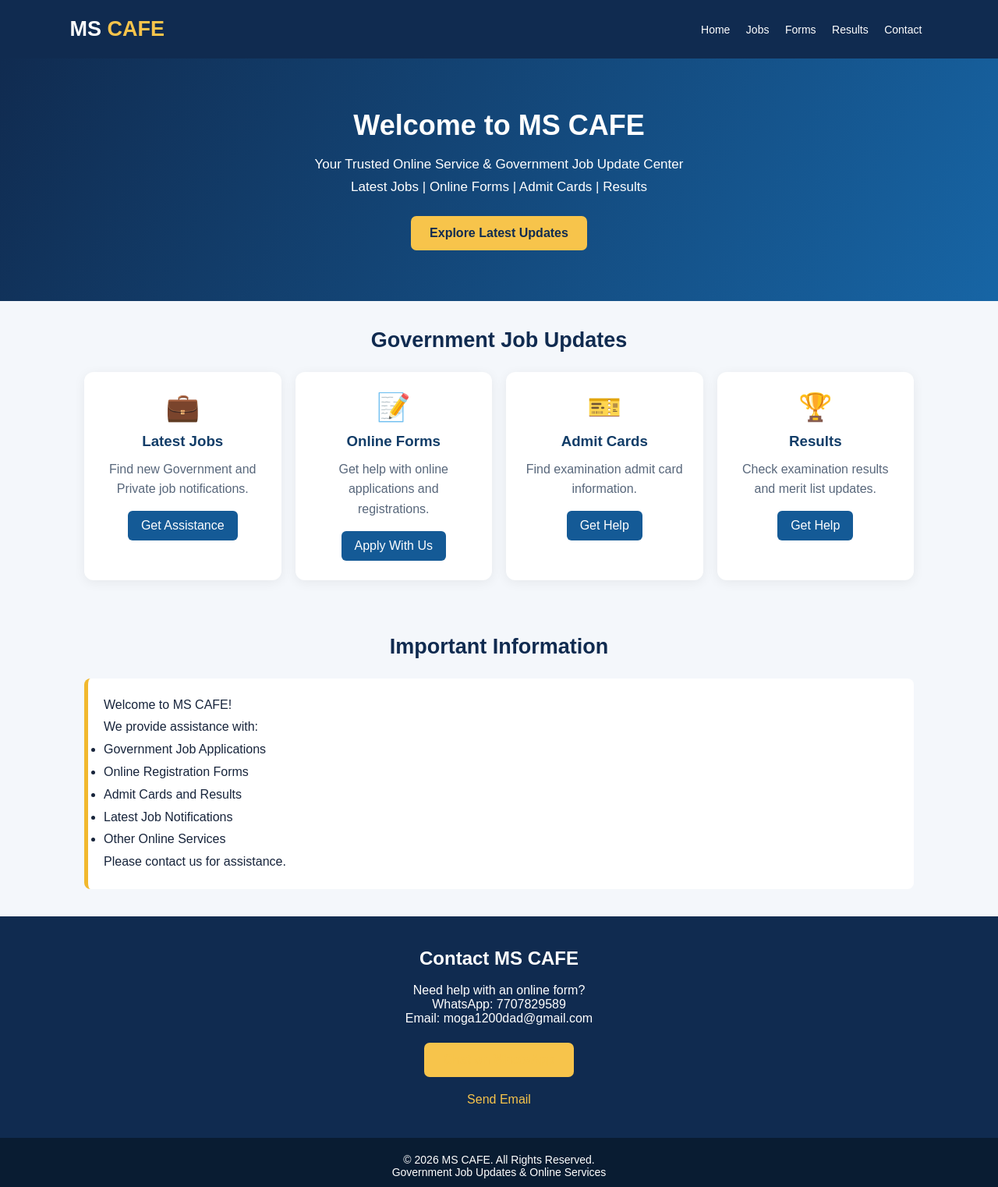
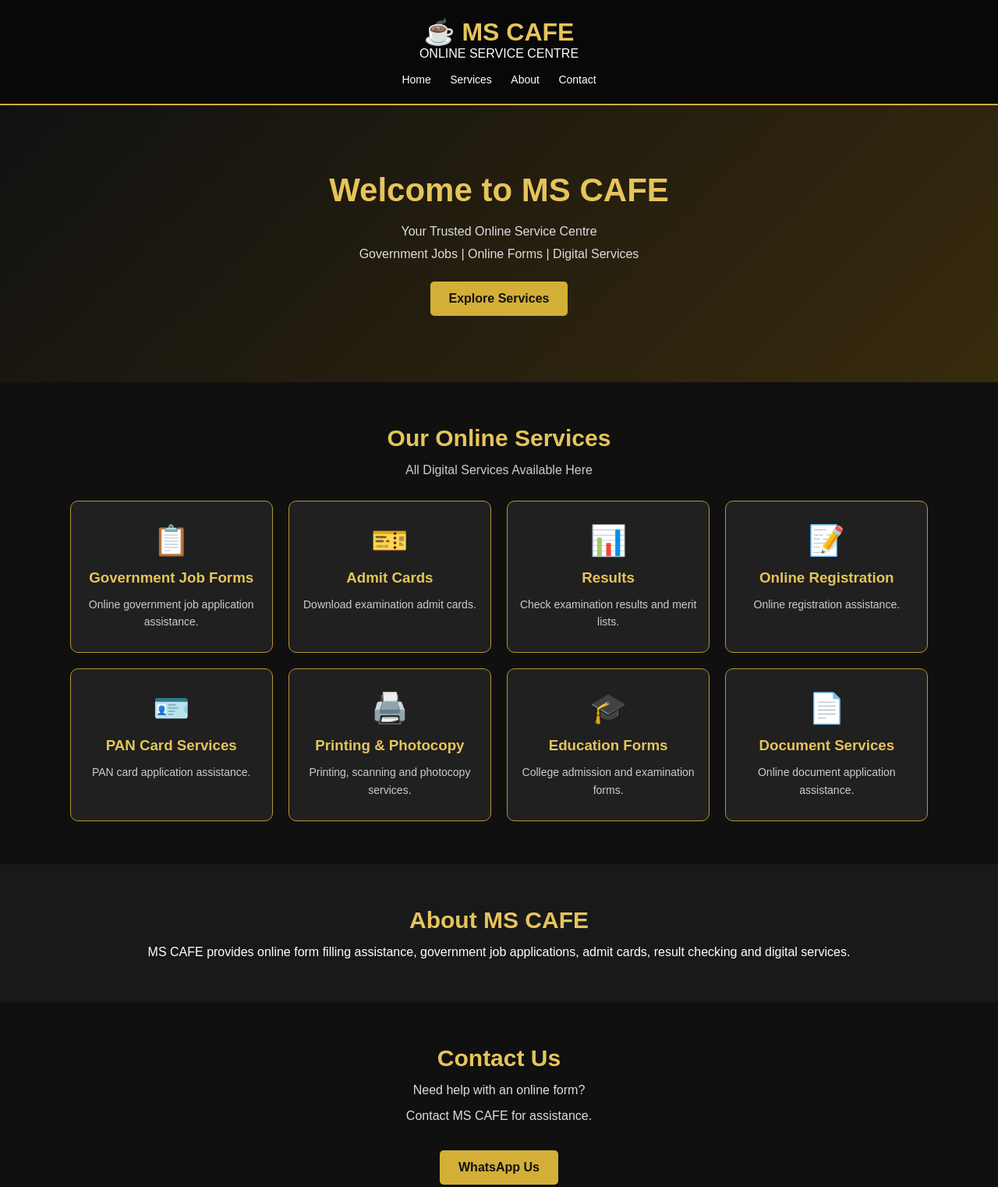
Before and after one commit to mscafe02/ms-cafe-website, a plain HTML site: page index.html in a window 1280 px wide. Shown: the top 1522 px of the page at 78% size. Drawn offline with Linux system fonts and the light colour scheme.

Commit message:
Update index.html

```diff
--- a/index.html
+++ b/index.html
@@ -1,117 +1,126 @@
-
 <!DOCTYPE html>
 <html lang="en">
 <head>
 <meta charset="UTF-8">
 <meta name="viewport" content="width=device-width, initial-scale=1.0">
-<title>MS CAFE | Government Job Updates</title>
+<title>MS CAFE - Online Service Centre</title>
 <style>
 *{margin:0;padding:0;box-sizing:border-box}
-body{font-family:Arial,sans-serif;background:#f4f7fb;color:#17243b}
-header{background:#102b50;color:white;padding:22px 7%;display:flex;justify-content:space-between;align-items:center;flex-wrap:wrap;gap:15px}
-.logo{font-size:27px;font-weight:bold}
-.logo span{color:#f7c44b}
-nav a{color:white;text-decoration:none;margin:8px;font-size:14px}
-.hero{background:linear-gradient(120deg,#102b50,#1765a5);color:white;text-align:center;padding:65px 15px}
-.hero h1{font-size:36px;margin-bottom:15px}
-.hero p{font-size:17px;line-height:1.7}
-.btn{display:inline-block;background:#f7c44b;color:#102b50;padding:13px 24px;border-radius:7px;text-decoration:none;font-weight:bold;margin-top:22px}
-.container{max-width:1100px;margin:auto;padding:35px 18px}
-.heading{text-align:center;font-size:27px;margin-bottom:25px;color:#102b50}
-.grid{display:grid;grid-template-columns:repeat(auto-fit,minmax(220px,1fr));gap:18px}
-.card{background:white;padding:25px;border-radius:12px;box-shadow:0 3px 15px #00000010;text-align:center}
-.card h3{margin:12px 0;color:#123d68}
-.card p{color:#58677b;line-height:1.6}
-.icon{font-size:35px}
-.card a{display:inline-block;background:#145a96;color:white;padding:10px 17px;border-radius:6px;text-decoration:none;margin-top:15px}
-.notice{background:white;border-left:5px solid #f1b82d;padding:20px;border-radius:8px;line-height:1.8}
-.notice a{color:#145a96;text-decoration:none;font-weight:bold}
-.contact{text-align:center;background:#102b50;color:white;padding:40px 15px}
-.contact a{color:#f7c44b;text-decoration:none}
-footer{text-align:center;background:#091c32;color:white;padding:20px;font-size:14px}
-@media(max-width:600px){header{justify-content:center;text-align:center}nav a{display:inline-block;margin:8px 5px}.hero h1{font-size:28px}}
+body{font-family:Arial;background:#101010;color:white}
+header{background:#080808;padding:22px;text-align:center;border-bottom:2px solid #d4af37}
+.logo{font-size:32px;color:#e5c45b;font-weight:bold}
+nav{margin-top:15px}
+nav a{color:white;text-decoration:none;margin:10px;font-size:14px}
+.hero{padding:85px 20px;text-align:center;background:linear-gradient(135deg,#111,#382b0d)}
+.hero h1{font-size:42px;color:#e5c45b;margin-bottom:15px}
+.hero p{line-height:1.8;color:#ddd}
+.btn{display:inline-block;background:#d4af37;color:#111;padding:13px 24px;text-decoration:none;border-radius:5px;margin-top:20px;font-weight:bold}
+section{padding:55px 7%;text-align:center}
+h2{color:#e5c45b;font-size:30px;margin-bottom:15px}
+.subtitle{color:#ccc;margin-bottom:30px}
+.services{display:grid;grid-template-columns:repeat(auto-fit,minmax(210px,1fr));gap:20px}
+.card{background:#202020;border:1px solid #b99532;border-radius:10px;padding:28px 15px}
+.card:hover{background:#302819}
+.icon{font-size:38px;margin-bottom:15px}
+.card h3{color:#e5c45b;margin-bottom:12px}
+.card p{color:#ccc;font-size:14px;line-height:1.6}
+.about{background:#191919}
+.contact p{margin:15px;color:#ddd}
+footer{background:#080808;padding:25px;text-align:center;border-top:2px solid #d4af37;color:#aaa}
 </style>
 </head>
 <body>
 
 <header>
-<div class="logo">MS <span>CAFE</span></div>
+<div class="logo">☕ MS CAFE</div>
+<p>ONLINE SERVICE CENTRE</p>
 <nav>
 <a href="#home">Home</a>
-<a href="#jobs">Jobs</a>
-<a href="#forms">Forms</a>
-<a href="#results">Results</a>
+<a href="#services">Services</a>
+<a href="#about">About</a>
 <a href="#contact">Contact</a>
 </nav>
 </header>
 
-<section class="hero" id="home">
+<div class="hero" id="home">
 <h1>Welcome to MS CAFE</h1>
-<p>Your Trusted Online Service & Government Job Update Center</p>
-<p>Latest Jobs | Online Forms | Admit Cards | Results</p>
-<a class="btn" href="#jobs">Explore Latest Updates</a>
-</section>
+<p>Your Trusted Online Service Centre</p>
+<p>Government Jobs | Online Forms | Digital Services</p>
+<a href="#services" class="btn">Explore Services</a>
+</div>
 
-<section class="container" id="jobs">
-<h2 class="heading">Government Job Updates</h2>
-<div class="grid">
+<section id="services">
+<h2>Our Online Services</h2>
+<p class="subtitle">All Digital Services Available Here</p>
+
+<div class="services">
+
 <div class="card">
-<div class="icon">💼</div>
-<h3>Latest Jobs</h3>
-<p>Find new Government and Private job notifications.</p>
-<a href="#contact">Get Assistance</a>
+<div class="icon">📋</div>
+<h3>Government Job Forms</h3>
+<p>Online government job application assistance.</p>
 </div>
-<div class="card" id="forms">
-<div class="icon">📝</div>
-<h3>Online Forms</h3>
-<p>Get help with online applications and registrations.</p>
-<a href="#contact">Apply With Us</a>
-</div>
+
 <div class="card">
 <div class="icon">🎫</div>
 <h3>Admit Cards</h3>
-<p>Find examination admit card information.</p>
-<a href="#contact">Get Help</a>
+<p>Download examination admit cards.</p>
 </div>
-<div class="card" id="results">
-<div class="icon">🏆</div>
+
+<div class="card">
+<div class="icon">📊</div>
 <h3>Results</h3>
-<p>Check examination results and merit list updates.</p>
-<a href="#contact">Get Help</a>
+<p>Check examination results and merit lists.</p>
 </div>
+
+<div class="card">
+<div class="icon">📝</div>
+<h3>Online Registration</h3>
+<p>Online registration assistance.</p>
+</div>
+
+<div class="card">
+<div class="icon">🪪</div>
+<h3>PAN Card Services</h3>
+<p>PAN card application assistance.</p>
+</div>
+
+<div class="card">
+<div class="icon">🖨️</div>
+<h3>Printing & Photocopy</h3>
+<p>Printing, scanning and photocopy services.</p>
+</div>
+
+<div class="card">
+<div class="icon">🎓</div>
+<h3>Education Forms</h3>
+<p>College admission and examination forms.</p>
+</div>
+
+<div class="card">
+<div class="icon">📄</div>
+<h3>Document Services</h3>
+<p>Online document application assistance.</p>
+</div>
+
 </div>
 </section>
 
-<section class="container">
-<h2 class="heading">Important Information</h2>
-<div class="notice">
-<p>Welcome to MS CAFE!</p>
-<p>We provide assistance with:</p>
-<ul>
-<li>Government Job Applications</li>
-<li>Online Registration Forms</li>
-<li>Admit Cards and Results</li>
-<li>Latest Job Notifications</li>
-<li>Other Online Services</li>
-</ul>
-<p>Please contact us for assistance.</p>
-</div>
+<section class="about" id="about">
+<h2>About MS CAFE</h2>
+<p>MS CAFE provides online form filling assistance, government job applications, admit cards, result checking and digital services.</p>
 </section>
 
 <section class="contact" id="contact">
-<h2>Contact MS CAFE</h2>
-<p style="margin-top:18px">Need help with an online form?</p>
-<p>WhatsApp: 7707829589</p>
-<p>Email: moga1200dad@gmail.com</p>
-<a class="btn" href="https://wa.me/917707829589">Chat on WhatsApp</a>
-<p style="margin-top:20px">
-<a href="mailto:moga1200dad@gmail.com">Send Email</a>
-</p>
+<h2>Contact Us</h2>
+<p>Need help with an online form?</p>
+<p>Contact MS CAFE for assistance.</p>
+<a class="btn" href="https://wa.me/917707829589">WhatsApp Us</a>
 </section>
 
 <footer>
 <p>© 2026 MS CAFE. All Rights Reserved.</p>
-<p>Government Job Updates & Online Services</p>
+<p>Independent Online Service Centre</p>
 </footer>
 
 </body>
```
